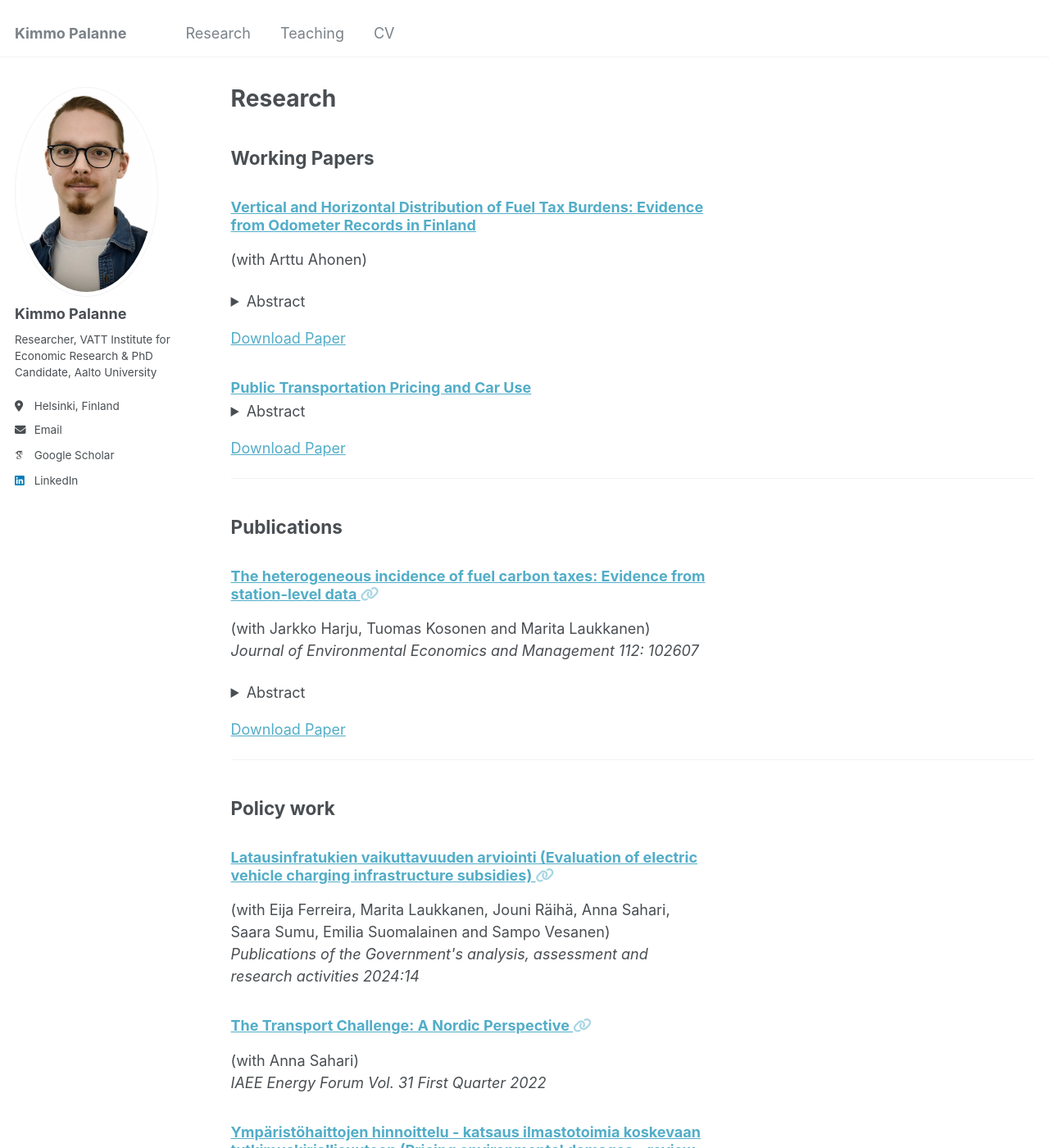
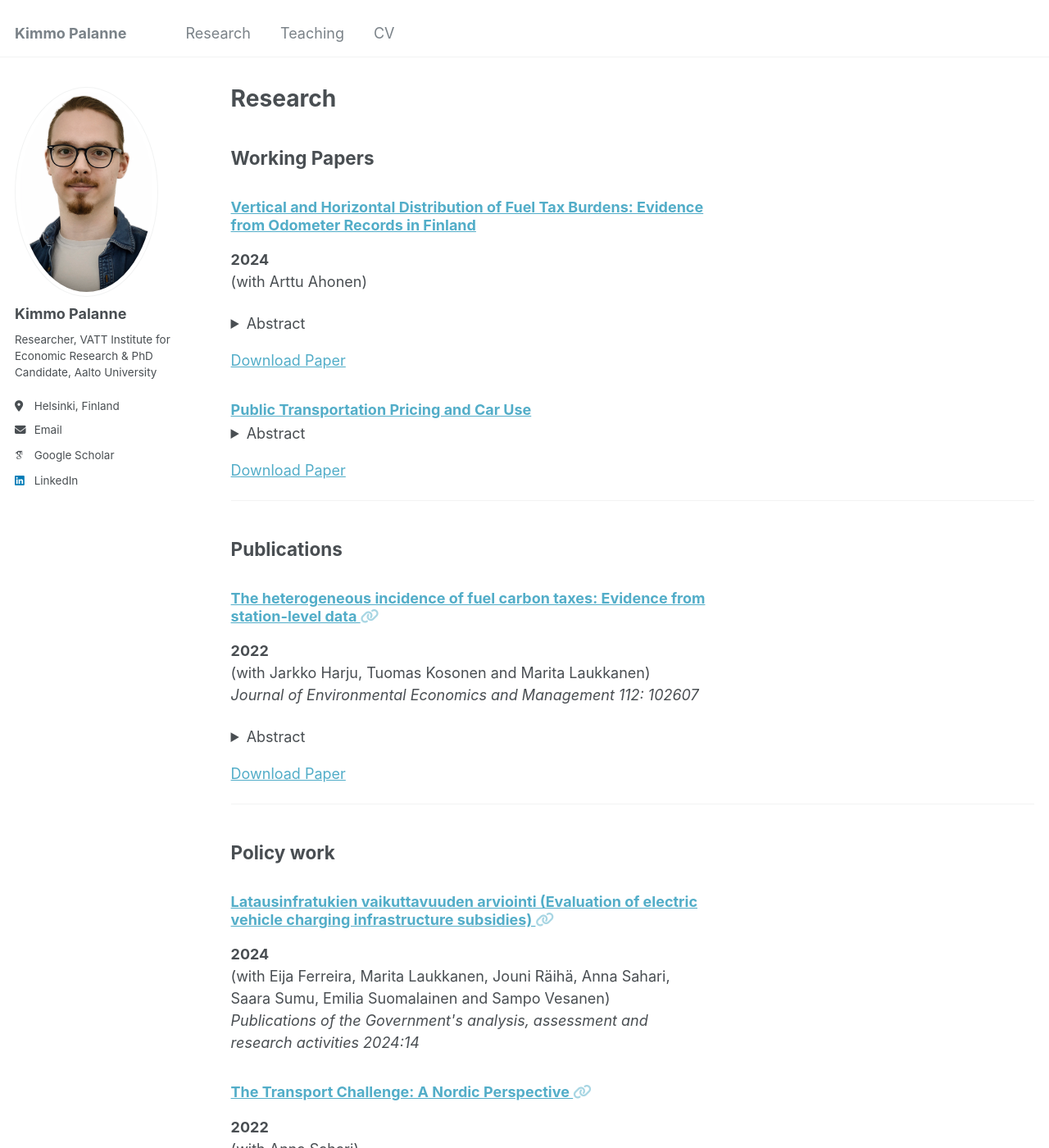
Before and after one commit to kimmopalanne/kimmopalanne.github.io, a Jekyll site: the page built from _pages/research.md, in a window 1280 px wide and 1400 px high. Shown: the whole window at 82% size. Built offline with Jekyll 4.4.1, drawn with Linux system fonts in a browser that asks for light colours; some web fonts are replaced.

Commit message:
Update archive-single.html

```diff
--- a/_includes/archive-single.html
+++ b/_includes/archive-single.html
@@ -34,8 +34,10 @@
       {% endif %}
     </h3>
 
-    {% if post.author and post.venue %}
-        <p>{{ post.author }}<br><em>{{ post.venue }}</em></p>
+    {% if post.date and post.author and post.venue %}
+        <p><strong>{{ post.date | default: "1900-01-01" | date: "%Y" }}</strong>
+          <br>{{ post.author }}
+          <br><em>{{ post.venue }}</em></p>
     {% endif %}
 
     {% if post.abstract %}
```
